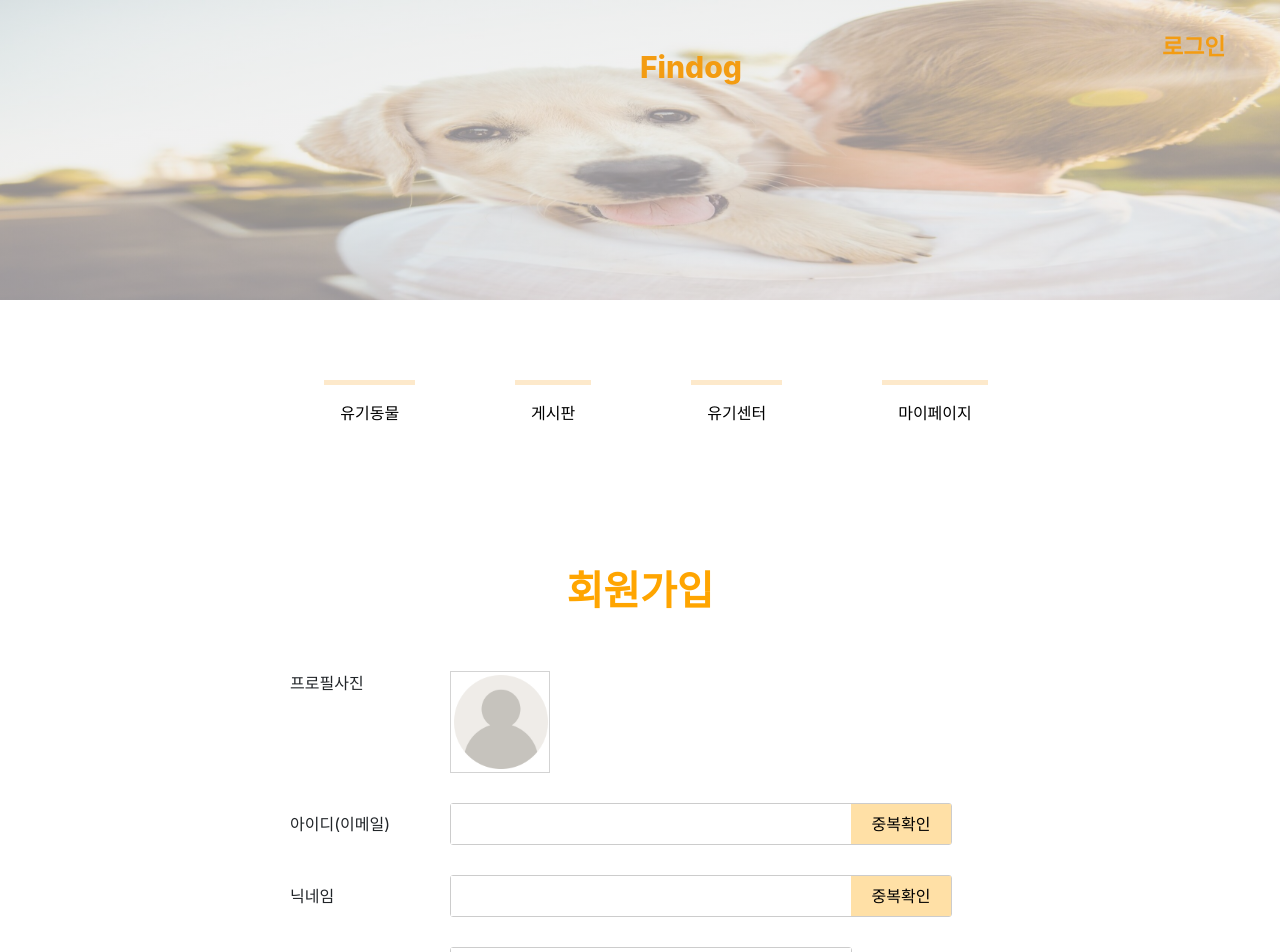
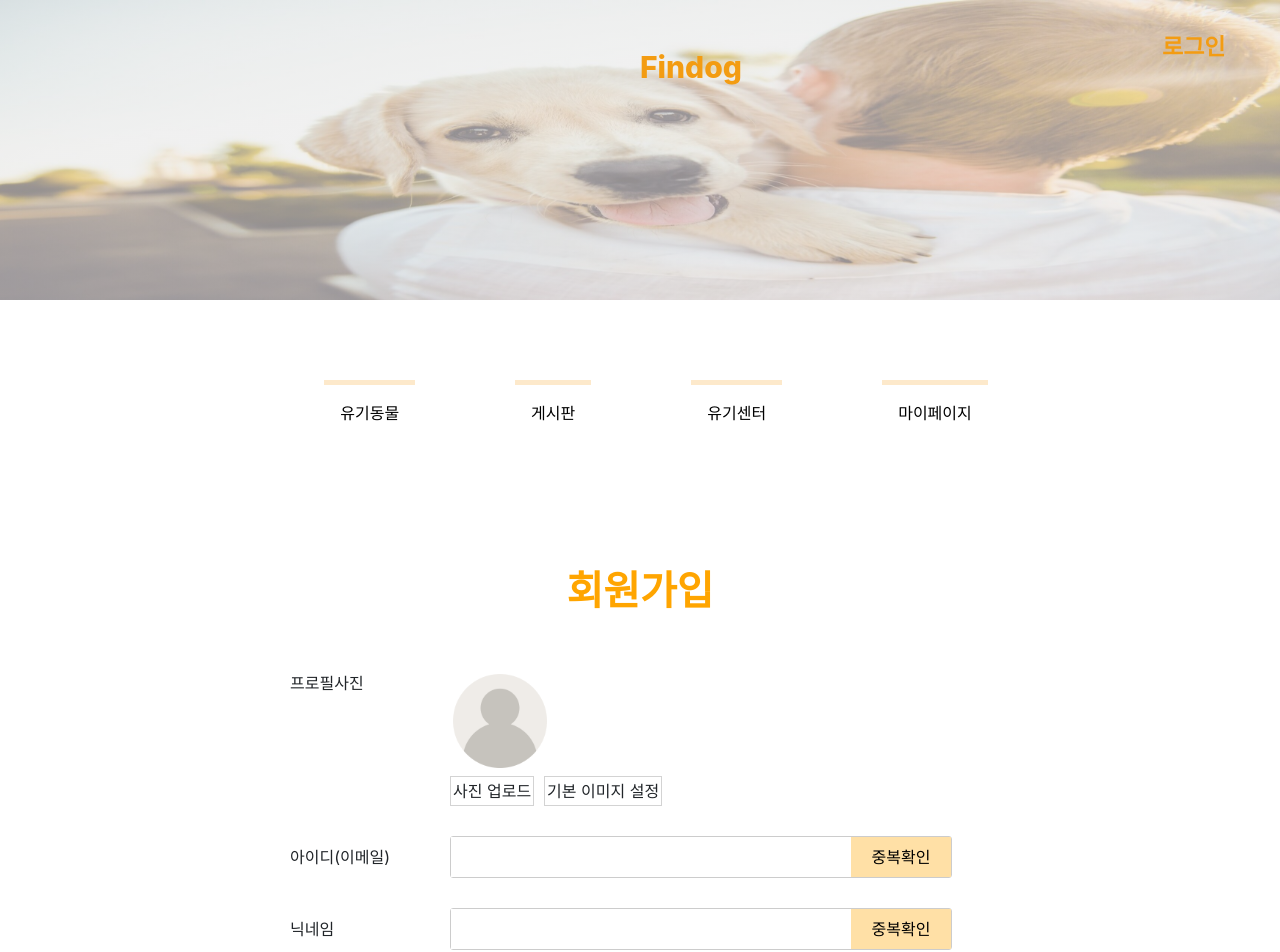
Before and after one commit to jyeonpark/Findog_Front, a React (Create React App) app: page /signup in a window 1280 px wide. Shown: the top 952 px of the page. Built offline with nearby package versions, Linux system fonts and the light colour scheme.

Commit message:
feat: 회원가입 프로필 사진 설정
파일 업로드 or 기본 이미지로 변경

```diff
--- a/src/pages/SignUp.js
+++ b/src/pages/SignUp.js
@@ -1,4 +1,4 @@
-import React, { Component } from "react";
+import React, { Component, useState, useRef } from "react";
 import { Link } from "react-router-dom";
 import styled from "styled-components";
 import ProfileIcon from "../images/profileImage.png";
@@ -46,6 +46,8 @@ const Profile = styled.div`
   text-align: left;
   margin-left: 50px;
   margin-top: 30px;
+  display: flex;
+  flex-direction: row;
   cursor: auto;
 `;
 
@@ -53,19 +55,29 @@ const ProfileText = styled.div`
   width: 150px;
   text-align: left;
   vertical-align: top;
-  display: inline-block;
   margin-right: 10px;
 `;
 
+const SelectProfileBox = styled.div`
+  width: fit-content;
+  text-align: left;
+  vertical-align: top;
+  margin-top: 5px;
+  margin-right: 10px;
+  padding: 2px;
+  border: 1px solid lightgray;
+  cursor: pointer;
+`;
+
 const ProfileImageWrap = styled.div`
-  width: 100px;
-  border: 1px solid lightgray;
+  width: 200px;
   display: inline-block;
   text-align: left;
 `;
 
 const ProfileImage = styled.img`
   width: 100px;
+  height: 100px;
   display: inline-block;
   justify-content: center;
   padding: 3px;
@@ -119,6 +131,28 @@ const BtnSearch = styled.button`
 `;
 
 function SignUp() {
+  const [Image, setImage] = useState(ProfileIcon);
+  const [defaultImg, setDefaultImg] = useState(true);
+  const fileInput = useRef(null);
+
+  const OnProfileChange = (e) => {
+    if (e.target.files[0]) {
+      setImage(e.target.files[0]);
+    } else {
+      //업로드 취소할 시
+      setImage(Image);
+      return;
+    }
+    //화면에 프로필 사진 표시
+    const reader = new FileReader();
+    reader.onload = () => {
+      if (reader.readyState === 2) {
+        setImage(reader.result);
+      }
+    };
+    reader.readAsDataURL(e.target.files[0]);
+  };
+
   return (
     <Container>
       <Header>회원가입</Header>
@@ -126,7 +160,31 @@ function SignUp() {
         <Profile>
           <ProfileText>프로필사진</ProfileText>
           <ProfileImageWrap>
-            <ProfileImage src={ProfileIcon}></ProfileImage>
+            <ProfileImage src={Image}></ProfileImage>
+            <input
+              type="file"
+              style={{ display: "none" }}
+              accept="image/*"
+              name="profile_img"
+              onChange={OnProfileChange}
+              ref={fileInput}
+            />
+            <div style={{ display: "flex" }}>
+              <SelectProfileBox
+                onClick={() => {
+                  fileInput.current.click();
+                }}
+              >
+                사진 업로드
+              </SelectProfileBox>
+              <SelectProfileBox
+                onClick={() => {
+                  setImage(ProfileIcon);
+                }}
+              >
+                기본 이미지 설정
+              </SelectProfileBox>
+            </div>
           </ProfileImageWrap>
         </Profile>
         <Box>
```
